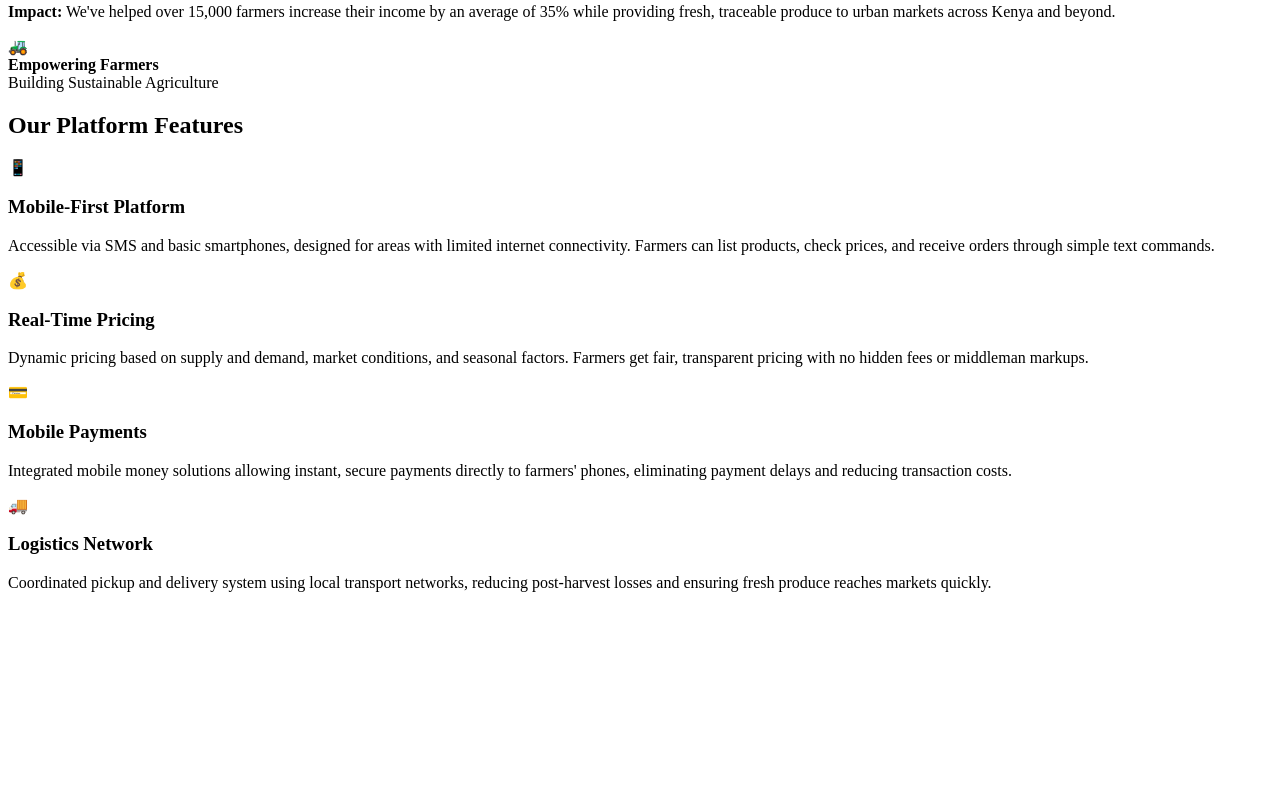
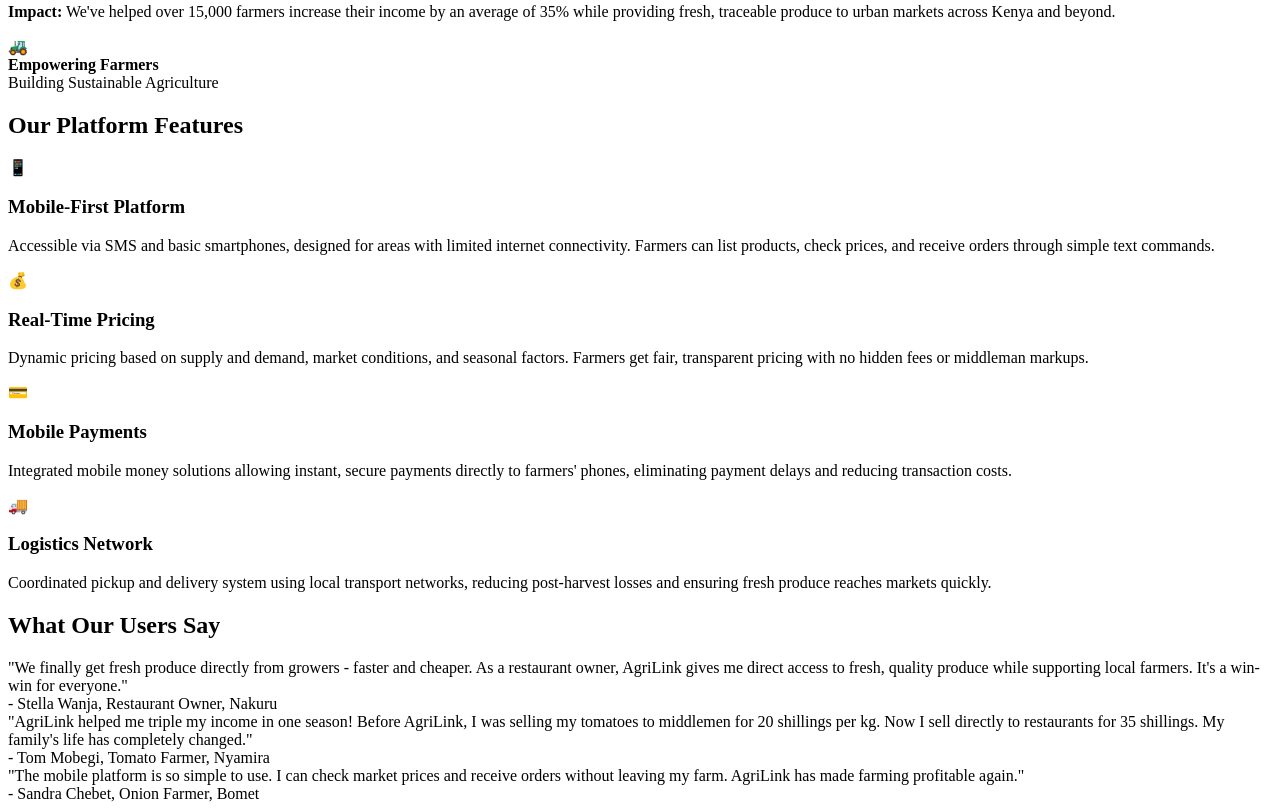
Before and after one commit to AbereTruphenah/agrilink-profile, a plain HTML site: page index.html in a window 1280 px wide. Shown: the part 473-1284 px from the top of the page. Before the commit the page ends 1081 px from the top, so only its background shows below. Drawn offline with Linux system fonts and the light colour scheme.

Commit message:
Added testimonials section

```diff
--- a/index.html
+++ b/index.html
@@ -85,6 +85,26 @@
             </div>
         </div>
     </section>
+
+    <!-- Testimonials -->
+    <section class="section testimonials" id="testimonials">
+        <h2>What Our Users Say</h2>
+        <div class="testimonials-grid">
+            <div class="testimonial-card">
+                <div class="testimonial-text">"We finally get fresh produce directly from growers - faster and cheaper. As a restaurant owner, AgriLink gives me direct access to fresh, quality produce while supporting local farmers. It's a win-win for everyone."</div>
+                <div class="testimonial-author">- Stella Wanja, Restaurant Owner, Nakuru</div>
+            </div>
+            <div class="testimonial-card">
+                <div class="testimonial-text">"AgriLink helped me triple my income in one season! Before AgriLink, I was selling my tomatoes to middlemen for 20 shillings per kg. Now I sell directly to restaurants for 35 shillings. My family's life has completely changed."</div>
+                <div class="testimonial-author">- Tom Mobegi, Tomato Farmer, Nyamira</div>
+            </div>
+            <div class="testimonial-card">
+                <div class="testimonial-text">"The mobile platform is so simple to use. I can check market prices and receive orders without leaving my farm. AgriLink has made farming profitable again."</div>
+                <div class="testimonial-author">- Sandra Chebet, Onion Farmer, Bomet</div>
+            </div>
+        </div>
+    </section>
+
      </main>
 </body>
 </html>
```
